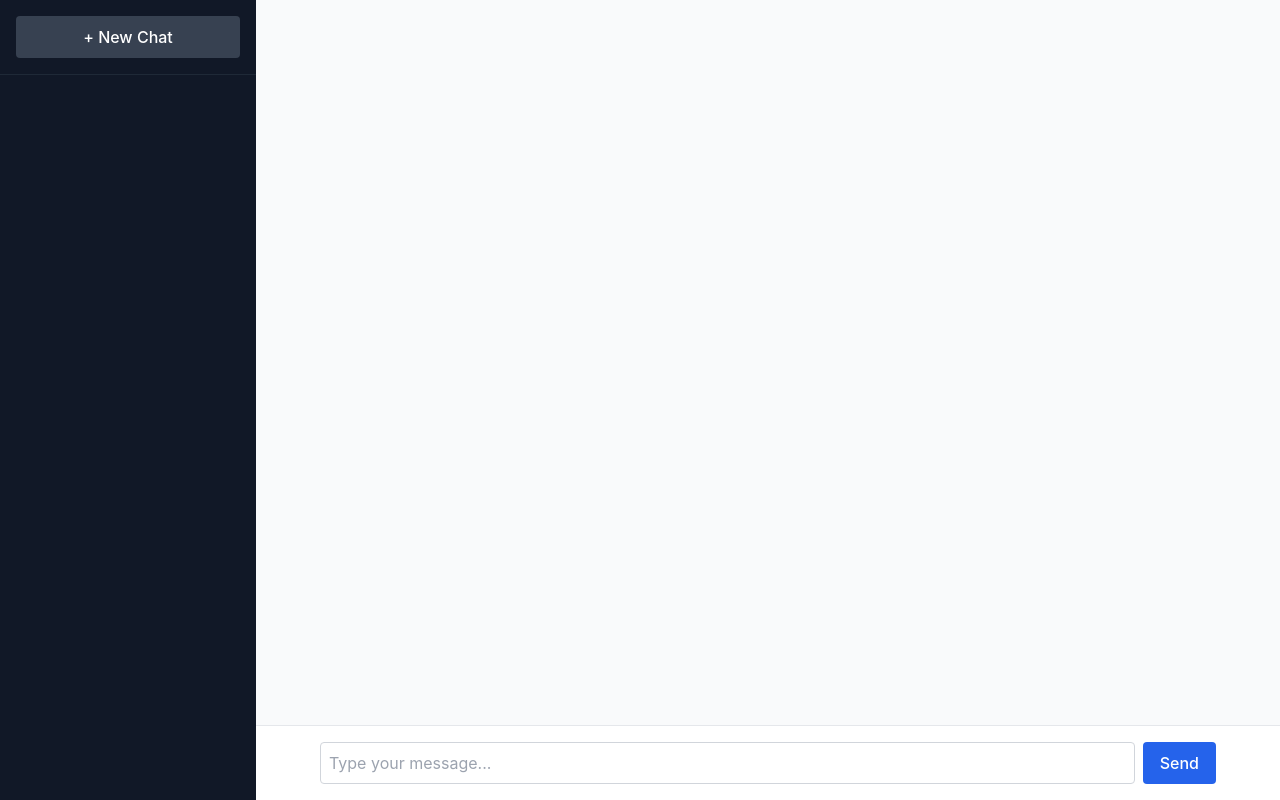
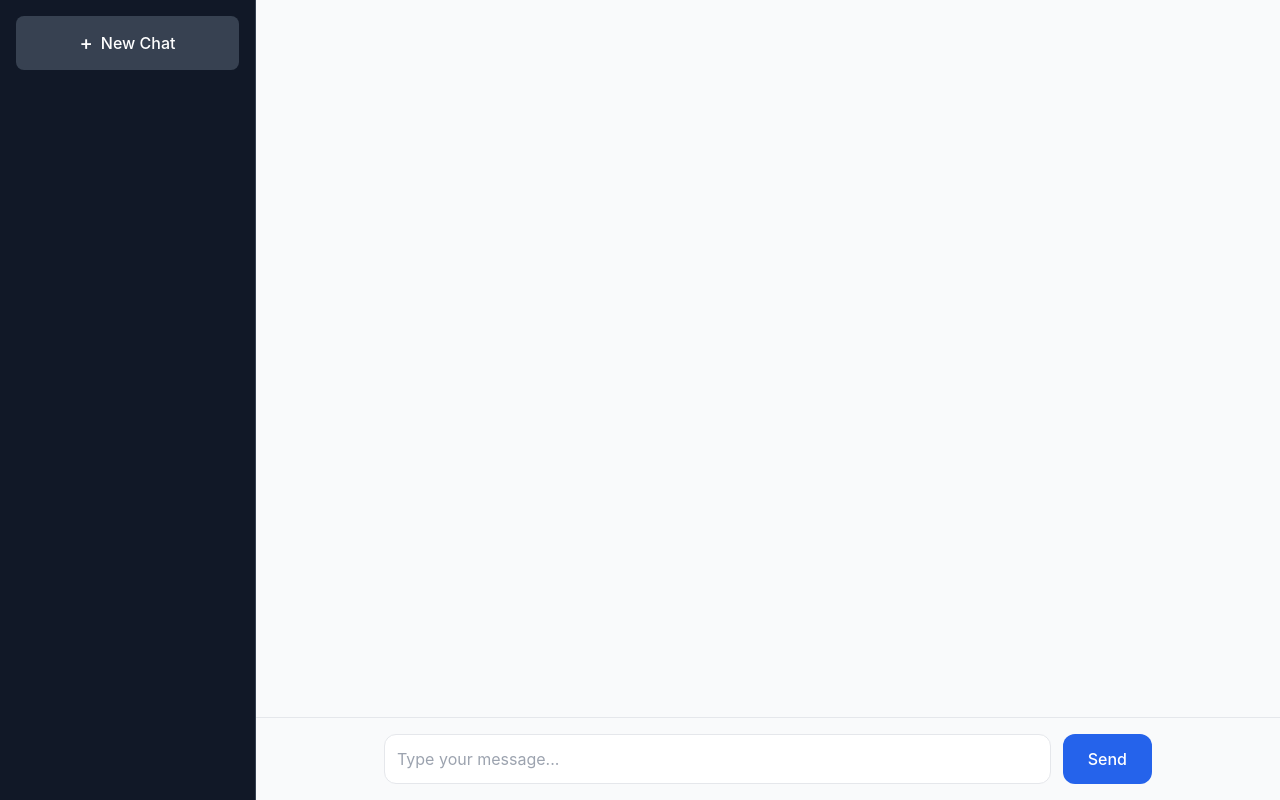
Before and after one commit to PixlGalaxy/EagleDocsFE, a React (Vite) app: page /chat in a window 1280 px wide. Built offline with nearby package versions, Linux system fonts and the light colour scheme.

Commit message:
Fixen Minor Issues On ChatPage, Added react-syntax-highlighter react-spinners

```diff
--- a/package.json
+++ b/package.json
@@ -14,6 +14,8 @@
     "react-dom": "^18.3.1",
     "react-markdown": "^9.0.3",
     "react-router-dom": "^6.28.2",
+    "react-spinners": "^0.15.0",
+    "react-syntax-highlighter": "^15.6.1",
     "remark-gfm": "^4.0.0"
   },
   "devDependencies": {
--- a/src/components/ChatPage.jsx
+++ b/src/components/ChatPage.jsx
@@ -1,62 +1,80 @@
 // ChatPage.jsx
-import React, { useEffect, useState, useRef } from 'react';
-import { Link } from 'react-router-dom';
+import React, { useEffect, useState, useRef, useCallback } from 'react';
 import ReactMarkdown from 'react-markdown';
 import remarkGfm from 'remark-gfm';
+import { Prism as SyntaxHighlighter } from 'react-syntax-highlighter';
+import { vscDarkPlus } from 'react-syntax-highlighter/dist/esm/styles/prism';
+import { BeatLoader } from 'react-spinners';
 
 function ChatPage() {
-  const [messages, setMessages] = useState([]);
+  const [messages, setMessages] = useState(() => {
+    const saved = localStorage.getItem('chatHistory');
+    return saved ? JSON.parse(saved) : [];
+  });
   const [userMessage, setUserMessage] = useState('');
   const [isStreaming, setIsStreaming] = useState(false);
-  const [loadingDots, setLoadingDots] = useState('');
+  const [error, setError] = useState(null);
   const textAreaRef = useRef(null);
   const messagesEndRef = useRef(null);
+  const buffer = useRef('');
 
+  // Persistencia de historial
   useEffect(() => {
-    document.title = 'EagleDocs';
+    localStorage.setItem('chatHistory', JSON.stringify(messages));
+  }, [messages]);
+
+  // Autoajuste de textarea mejorado
+  const adjustTextareaHeight = useCallback(() => {
+    if (textAreaRef.current) {
+      textAreaRef.current.style.height = 'auto';
+      textAreaRef.current.style.height = `${Math.min(
+        textAreaRef.current.scrollHeight,
+        200
+      )}px`;
+    }
   }, []);
 
-  // Auto-resize the textarea
-  const handleChange = (event) => {
-    setUserMessage(event.target.value);
-    if (textAreaRef.current) {
-      textAreaRef.current.style.height = 'auto';
-      textAreaRef.current.style.height = `${textAreaRef.current.scrollHeight}px`;
-    }
-  };
+  // Scroll suave con comportamiento inteligente
+  const scrollToBottom = useCallback((behavior = 'smooth') => {
+    messagesEndRef.current?.scrollIntoView({
+      behavior,
+      block: 'nearest',
+    });
+  }, []);
 
-  // Scroll to bottom when new messages arrive
-  const scrollToBottom = () => {
-    if (messagesEndRef.current) {
-      messagesEndRef.current.scrollIntoView({ behavior: 'smooth' });
-    }
-  };
+  // Mejor manejo de streaming con buffer
+  const processChunk = useCallback((chunk) => {
+    buffer.current += chunk;
+    const lines = buffer.current.split('\n');
 
-  useEffect(() => {
-    scrollToBottom();
-  }, [messages, isStreaming]);
+    lines.slice(0, -1).forEach((line) => {
+      try {
+        const parsed = JSON.parse(line);
+        if (parsed.message?.content) {
+          setMessages(prev => prev.map((msg, idx) =>
+            idx === prev.length - 1 ? {
+              ...msg,
+              content: msg.content + parsed.message.content
+            } : msg
+          ));
+        }
+      } catch (err) {
+        console.error('Error parsing JSON:', err);
+      }
+    });
 
-  // Loading animation with dots
-  useEffect(() => {
-    if (!isStreaming) return;
-    const interval = setInterval(() => {
-      setLoadingDots((prev) => (prev.length < 3 ? prev + '.' : ''));
-    }, 400);
-    return () => clearInterval(interval);
-  }, [isStreaming]);
+    buffer.current = lines[lines.length - 1];
+  }, []);
 
-  // Send a message to Ollama API (with streaming)
+  // Envío de mensajes con manejo de errores mejorado
   const handleSendMessage = async () => {
     if (!userMessage.trim() || isStreaming) return;
 
-    const newUserMessage = { role: 'user', content: userMessage };
-    const updatedMessages = [...messages, newUserMessage];
-    setMessages(updatedMessages);
+    const newMessages = [...messages, { role: 'user', content: userMessage }];
+    setMessages(newMessages);
     setUserMessage('');
-    if (textAreaRef.current) {
-      textAreaRef.current.style.height = 'auto';
-    }
-
+    adjustTextareaHeight();
+    setError(null);
     setIsStreaming(true);
 
     try {
@@ -65,151 +83,159 @@ function ChatPage() {
         headers: { 'Content-Type': 'application/json' },
         body: JSON.stringify({
           model: 'llama3.1:8b-instruct-fp16',
-          messages: updatedMessages,
+          messages: newMessages,
           stream: true,
         }),
       });
 
-      if (!response.body) throw new Error('No response body');
+      if (!response.ok) throw new Error(`HTTP error! status: ${response.status}`);
 
       const reader = response.body.getReader();
-      const decoder = new TextDecoder('utf-8');
+      const decoder = new TextDecoder();
       let assistantMessage = { role: 'assistant', content: '' };
 
-      // Add empty message first for streaming effect
-      setMessages((prev) => [...prev, assistantMessage]);
-
-      let currentText = ''; // Stores text as it streams
+      setMessages(prev => [...prev, assistantMessage]);
 
       while (true) {
         const { done, value } = await reader.read();
         if (done) break;
 
         const chunk = decoder.decode(value, { stream: true });
-
-        const jsonChunks = chunk
-          .split('\n')
-          .filter(Boolean)
-          .map((line) => {
-            try {
-              return JSON.parse(line);
-            } catch (error) {
-              console.error('Error parsing chunk:', line, error);
-              return null;
-            }
-          })
-          .filter(Boolean);
-
-        for (const jsonChunk of jsonChunks) {
-          if (jsonChunk.message?.content) {
-            currentText += jsonChunk.message.content;
-
-            // Update message dynamically
-            setMessages((prev) =>
-              prev.map((msg, idx) =>
-                idx === prev.length - 1 ? { ...msg, content: currentText } : msg
-              )
-            );
-          }
-        }
-
-        // Adjust streaming speed
-        await new Promise((resolve) => setTimeout(resolve, 10));
+        processChunk(chunk);
+        scrollToBottom('auto');
       }
-    } catch (error) {
-      console.error('Error in Ollama response:', error);
-      setMessages((prev) => [
-        ...prev,
-        { role: 'assistant', content: 'Error: Could not retrieve a response.' },
-      ]);
+    } catch (err) {
+      setError(err.message);
+      setMessages(prev => [...prev, {
+        role: 'assistant',
+        content: `**Error:** ${err.message}`
+      }]);
     } finally {
       setIsStreaming(false);
+      buffer.current = '';
     }
   };
 
+  // Renderizado Markdown mejorado
+  const MarkdownComponents = {
+    code({ node, inline, className, children, ...props }) {
+      const match = /language-(\w+)/.exec(className || '');
+      return !inline && match ? (
+        <SyntaxHighlighter
+          style={vscDarkPlus}
+          language={match[1]}
+          PreTag="div"
+          {...props}
+        >
+          {String(children).replace(/\n$/, '')}
+        </SyntaxHighlighter>
+      ) : (
+        <code className={className} {...props}>
+          {children}
+        </code>
+      );
+    },
+    table({ children }) {
+      return (
+        <div className="overflow-x-auto">
+          <table className="w-full my-2 border-collapse">
+            {children}
+          </table>
+        </div>
+      );
+    },
+  };
+
   return (
-    <div className="flex h-screen bg-gray-50">
-      {/* Sidebar */}
-      <aside className="w-64 bg-gray-900 text-white flex flex-col">
-        <div className="p-4 border-b border-gray-800">
+    <div className="flex h-screen bg-gray-50 dark:bg-gray-900">
+      {/* Sidebar mejorado */}
+      <aside className="w-64 bg-gray-900 dark:bg-gray-800 flex flex-col border-r border-gray-700">
+        <div className="p-4">
           <button
-            className="w-full bg-gray-700 hover:bg-gray-600 text-white py-2 px-4 rounded"
+            className="w-full bg-gray-700 hover:bg-gray-600 text-white py-3 px-4 rounded-lg
+                       transition-all duration-200 flex items-center justify-center gap-2"
             onClick={() => setMessages([])}
           >
-            + New Chat
+            <span className="text-xl">+</span> New Chat
           </button>
         </div>
       </aside>
 
-      {/* Main Chat Area */}
-      <main className="flex-1 flex flex-col">
-        {/* Chat Messages */}
-        <div className="flex-1 overflow-y-auto p-6">
-          <div className="max-w-4xl mx-auto space-y-4">
+      {/* Área principal */}
+      <main className="flex-1 flex flex-col overflow-hidden">
+        <div className="flex-1 overflow-y-auto custom-scrollbar p-4">
+          <div className="max-w-3xl mx-auto space-y-6">
             {messages.map((msg, index) => (
               <div
                 key={index}
                 className={`flex ${msg.role === 'user' ? 'justify-end' : 'justify-start'}`}
               >
                 <div
-                  className={`p-4 rounded-lg max-w-[90%] ${
+                  className={`p-4 rounded-xl max-w-[85%] prose dark:prose-invert ${
                     msg.role === 'user'
-                      ? 'bg-gray-200 text-gray-900 ml-auto'
-                      : 'bg-blue-500 text-white mr-auto'
+                      ? 'bg-gray-200 dark:bg-gray-700 ml-auto'
+                      : 'bg-blue-500 dark:bg-blue-700 text-white mr-auto'
                   }`}
                 >
                   <ReactMarkdown
-                    children={msg.content}
                     remarkPlugins={[remarkGfm]}
-                    components={{
-                      code({ node, inline, className, children, ...props }) {
-                        return inline ? (
-                          <code className="bg-gray-200 p-1 rounded" {...props}>
-                            {children}
-                          </code>
-                        ) : (
-                          <pre className="bg-gray-800 text-white p-4 rounded-md overflow-x-auto">
-                            <code {...props}>{children}</code>
-                          </pre>
-                        );
-                      },
-                    }}
-                  />
+                    components={MarkdownComponents}
+                  >
+                    {msg.content}
+                  </ReactMarkdown>
                 </div>
               </div>
             ))}
+
             {isStreaming && (
               <div className="flex justify-start">
-                <div className="p-4 rounded-lg max-w-[90%] bg-blue-500 text-white mr-auto">
-                  {loadingDots}
+                <div className="p-4 rounded-xl bg-blue-500 dark:bg-blue-700 text-white mr-auto">
+                  <BeatLoader size={8} color="#ffffff" />
                 </div>
               </div>
             )}
+
+            {error && (
+              <div className="p-3 bg-red-100 dark:bg-red-900 text-red-700 dark:text-red-100 rounded-lg">
+                Error: {error}
+              </div>
+            )}
+
             <div ref={messagesEndRef} />
           </div>
         </div>
 
-        {/* Message Input Area */}
-        <footer className="bg-white border-t border-gray-200 p-4">
-          <div className="max-w-4xl mx-auto flex space-x-2">
+        {/* Área de entrada mejorada */}
+        <footer className="border-t border-gray-200 dark:border-gray-700 p-4">
+          <div className="max-w-3xl mx-auto flex gap-3">
             <textarea
               ref={textAreaRef}
-              className="flex-1 border border-gray-300 rounded p-2
-                         focus:outline-none focus:ring-2 focus:ring-blue-500
-                         resize-none overflow-hidden"
+              className="flex-1 bg-white dark:bg-gray-800 border dark:border-gray-600 rounded-xl p-3
+                       focus:outline-none focus:ring-2 focus:ring-blue-500 dark:focus:ring-blue-400
+                       resize-none overflow-hidden text-gray-900 dark:text-gray-100
+                       placeholder-gray-400 dark:placeholder-gray-500"
               rows="1"
               placeholder="Type your message..."
               value={userMessage}
-              onChange={handleChange}
+              onChange={(e) => {
+                setUserMessage(e.target.value);
+                adjustTextareaHeight();
+              }}
               onKeyDown={(e) => {
-                if (e.key === 'Enter' && !e.shiftKey) {
+                if (e.key === 'Enter' && !e.shiftKey && !isStreaming) {
                   e.preventDefault();
                   handleSendMessage();
                 }
               }}
             />
-            <button className="bg-blue-600 text-white px-4 py-2 rounded hover:bg-blue-700" onClick={handleSendMessage}>
-              Send
+            <button
+              className="bg-blue-600 hover:bg-blue-700 dark:bg-blue-700 dark:hover:bg-blue-600
+                         text-white px-6 py-3 rounded-xl transition-all duration-200
+                         disabled:opacity-50 disabled:cursor-not-allowed"
+              onClick={handleSendMessage}
+              disabled={isStreaming}
+            >
+              {isStreaming ? 'Sending...' : 'Send'}
             </button>
           </div>
         </footer>
```
Also changed, not shown: src/index.css (+17 -0 lines), 1 other file (tests, documents, lock files or other folders).
